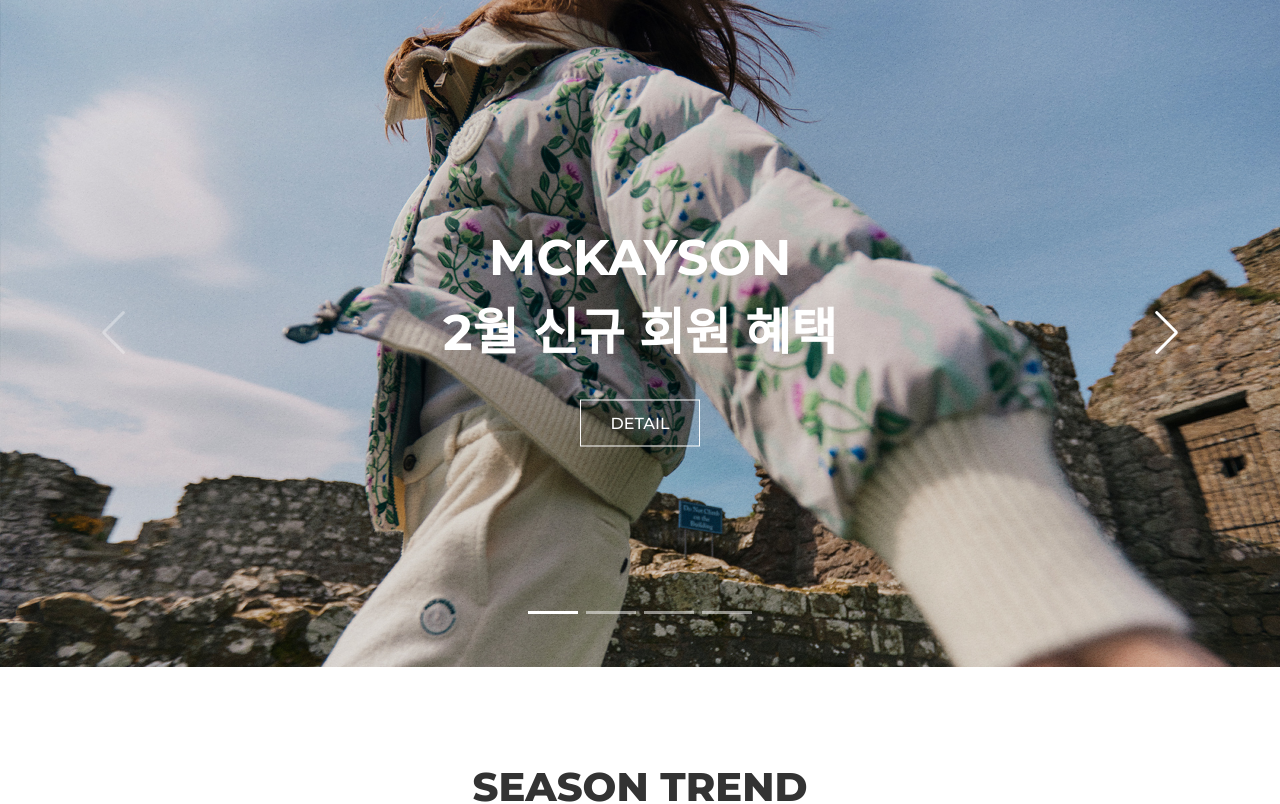
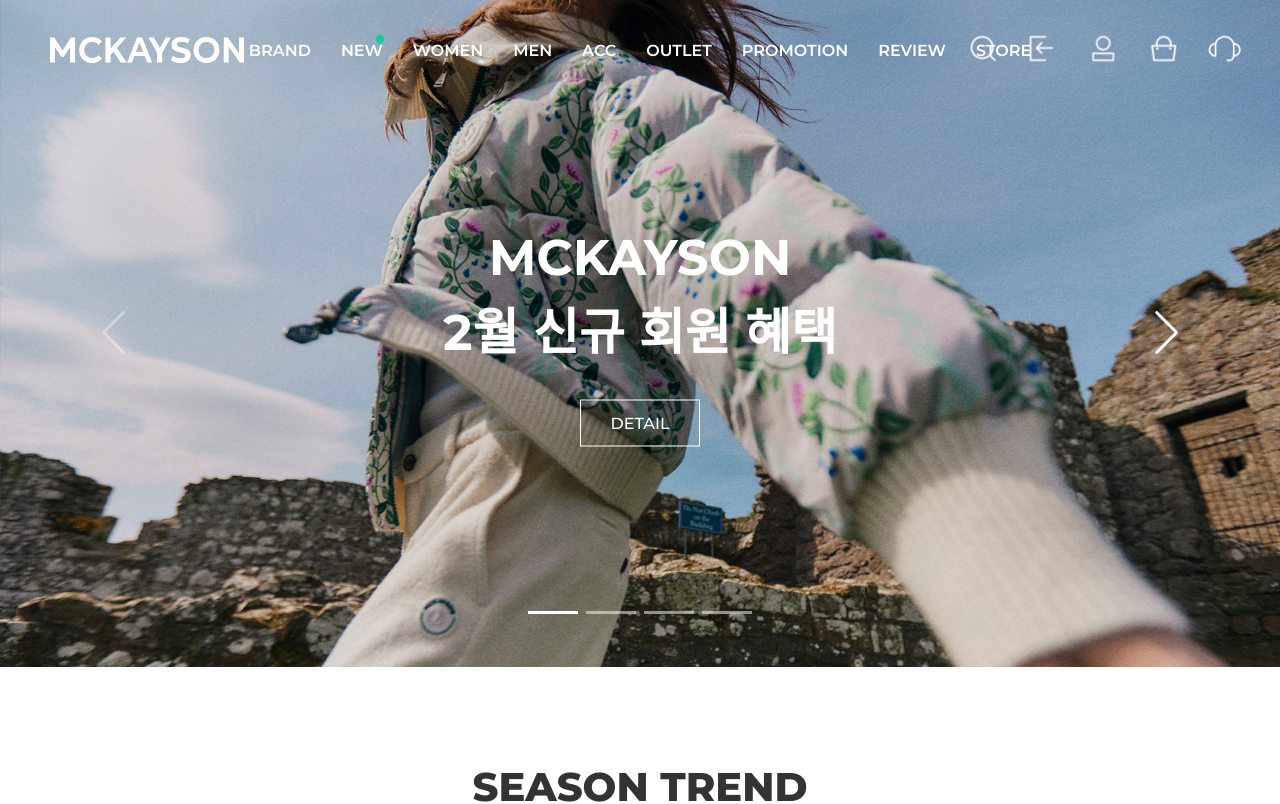
Before and after one commit to youngcodej22/custom-ecommerce, a React (Vite) app: page / in a window 1280 px wide. Shown: the top 804 px of the page. Built offline with nearby package versions, Linux system fonts and the light colour scheme.

Commit message:
feat: ADD Layout / UPDATE Home, Header
useEffect로 className 변경 시도 중

```diff
--- a/src/App.tsx
+++ b/src/App.tsx
@@ -6,22 +6,33 @@
 import Contents from './components/Contents/Contents';
 import Footer from './components/Footer/Footer';
 
+import Layout from './Layout/Layout';
 import Home from './pages/Home/Home';
 import ProductList from './pages/ProductList/ProductList';
 import ErrorPage from './pages/ErrorPage/ErrorPage';
 
+// let router = createBrowserRouter([
 const router = createBrowserRouter([
     {
         path: '/',
         // exact: true,
-        element: <Home />,
+        element: <Layout />,
         errorElement: <ErrorPage />,
+        children: [
+            {
+                index: true,
+                path: '/',
+                element: <Home />,
+                // loader: homeLoader,
+            },
+            {
+                path: '/products',
+                element: <ProductList />,
+                // exact: true,
+            },
+        ],
     },
-    {
-        path: '/products',
-        // exact: true,
-        element: <ProductList />,
-    },
+
     // {
     //     path: '/main/:id',
     //     element: Contents,
@@ -29,17 +40,7 @@
 ]);
 
 function App() {
-    return (
-        <>
-            <RouterProvider router={router}>
-                <div className="container">
-                    <Header />
-                    <Contents />
-                    <Footer />
-                </div>
-            </RouterProvider>
-        </>
-    );
+    return <RouterProvider router={router} />;
 }
 
 export default App;
--- /dev/null
+++ b/src/Layout/Layout.scss
@@ -0,0 +1,3 @@
+main.on {
+    padding-top: 102px;
+}
--- /dev/null
+++ b/src/Layout/Layout.tsx
@@ -0,0 +1,63 @@
+import React, { useEffect } from 'react';
+import { useLocation } from 'react-router-dom';
+import Header from '../components/Header/Header';
+import Footer from '../components/Footer/Footer';
+import { Outlet } from 'react-router-dom';
+// import Contents from '../components/Contents/Contents';
+
+import './Layout.scss';
+
+const Layout: React.FC = ({ children }) => {
+    const location = useLocation();
+    const [isPaddingTop, setIsPaddingTop] = React.useState(false);
+    // let navigation = useNavigation();
+    // let revalidator = useRevalidator();
+    // let fetchers = useFetchers();
+    // let fetcherInProgress = fetchers.some(f => ['loading', 'submitting'].includes(f.state));
+
+    useEffect(() => {
+        // console.log('22', location.pathname);
+
+        if (location.pathname !== '/') {
+            setIsPaddingTop(true);
+        }
+        // else {
+        //     setIsPaddingTop(false);
+        // }
+    }, [location.pathname]);
+
+    return (
+        <>
+            <Header />
+            {/* <Contents /> */}
+            {/* <main>{children}</main> */}
+            <main className={isPaddingTop ? 'on' : ''}>
+                <Outlet />
+            </main>
+            <Footer />
+        </>
+    );
+};
+
+export default Layout;
+
+/* <nav>
+<ul>
+    <li>
+        <Link to="/">Home</Link>
+    </li>
+    <li>
+        <Link to="/todos">Todos</Link>
+    </li>
+    <li>
+        <Link to="/deferred">Deferred</Link>
+    </li>
+    <li>
+        <Link to="/404">404 Link</Link>
+    </li>
+    <li>
+        <button onClick={() => revalidator.revalidate()}>Revalidate Data</button>
+    </li>
+</ul>
+</nav>
+<Outlet /> */
--- a/src/components/Contents/Contents.tsx
+++ b/src/components/Contents/Contents.tsx
@@ -4,7 +4,7 @@
 // import MainMdPick from '../MainMdPick/MainMdPick';
 // import SideBanner from '../SideBanner/SideBanner';
 // import Insta from '../Insta/Insta';
-import Home from '../../pages/Home/Home';
+// import Home from '../../pages/Home/Home';
 
 import './Contents.scss';
 
@@ -17,7 +17,7 @@
             <MainMdPick />
             <SideBanner />
             <Insta /> */}
-            <Home />
+            {/* <Home /> */}
         </div>
     );
 };
--- a/src/components/Header/Header.tsx
+++ b/src/components/Header/Header.tsx
@@ -1,4 +1,5 @@
 import { useState, useEffect, useRef } from 'react';
+import { useLocation } from 'react-router-dom';
 import logoBlackPC from '/assets/logo/logo_black_pc.png';
 import logoWhitePC from '/assets/logo/logo_white_pc.png';
 import btnClose from '/assets/icon/icon-close.png';
@@ -16,7 +17,9 @@
 import './Header.scss';
 
 const Header = () => {
-    const [isOn, setIsOn] = useState(false);
+    const location = useLocation();
+    // const [isOn, setIsOn] = useState(false);
+    const [isOn, setIsOn] = useState(location.pathname !== '/');
     const [isActiveBg, setIsActiveBg] = useState(false);
     const [isActive, setIsActive] = useState(null);
     const [scrollY, setScrollY] = useState(window.scrollY);
@@ -58,6 +61,20 @@
     const handleScroll = () => {
         setScrollY(window.scrollY);
     };
+
+    useEffect(() => {
+        console.log('11', location.pathname);
+        // location.pathname !== '/' ? console.log('Yes') : console.log('No');
+        // location.pathname !== '/' ? setIsOn(prevIsOn => true) : setIsOn(false);
+
+        if (location.pathname !== '/') {
+            setIsOn(true);
+        } else {
+            setIsOn(false);
+        }
+
+        console.log('**', isOn);
+    }, []);
 
     useEffect(() => {
         // Attach the event listener when the component mounts
@@ -113,7 +130,6 @@
     useEffect(() => {
         if (isActiveBg) {
             setIsOn(true);
-            console.log('ison', isOn);
         }
     }, [isActiveBg]);
 
--- a/src/pages/Home/Home.tsx
+++ b/src/pages/Home/Home.tsx
@@ -1,4 +1,3 @@
-import React from 'react';
 import MainVisual from '../../components/MainVisual/MainVisual';
 import MainContents from '../../components/MainContents/MainContents';
 import MainMdPick from '../../components/MainMdPick/MainMdPick';
```
Also changed, not shown: 2 other files (tests, documents, lock files or other folders).
